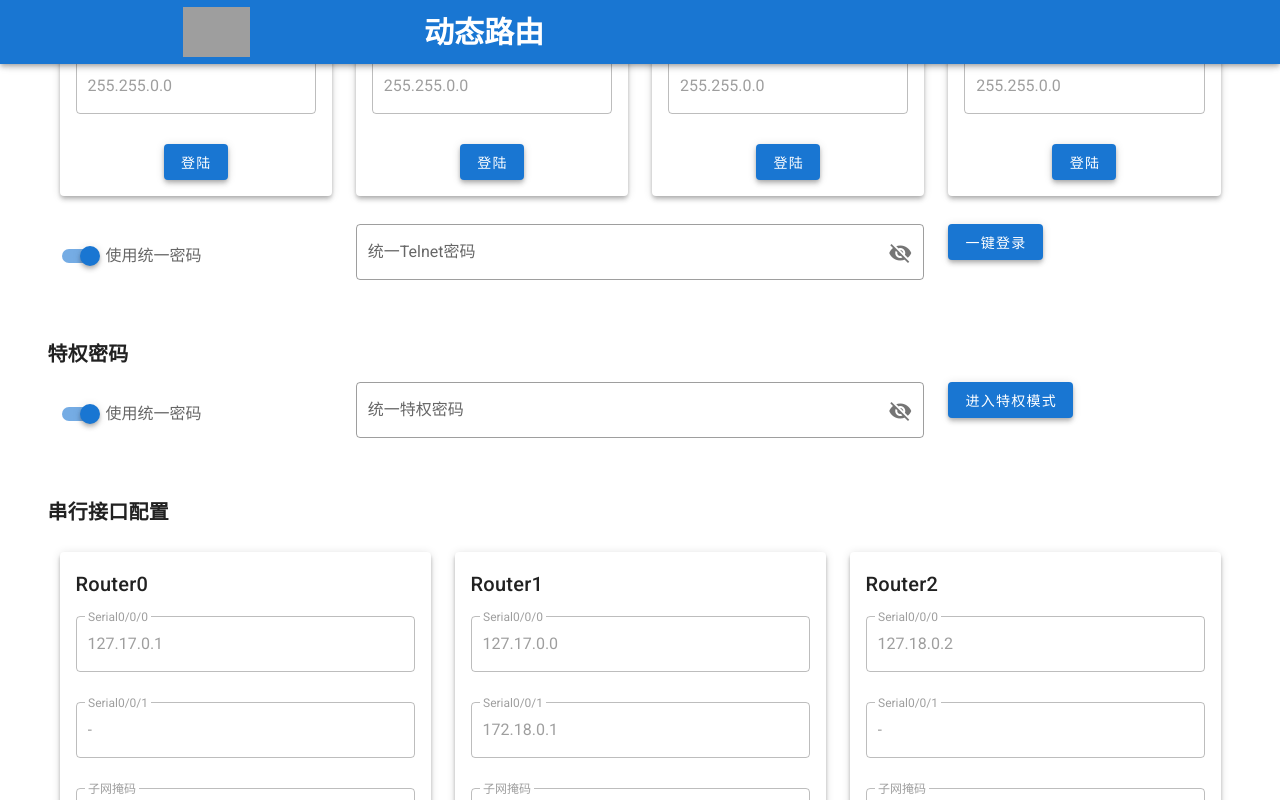
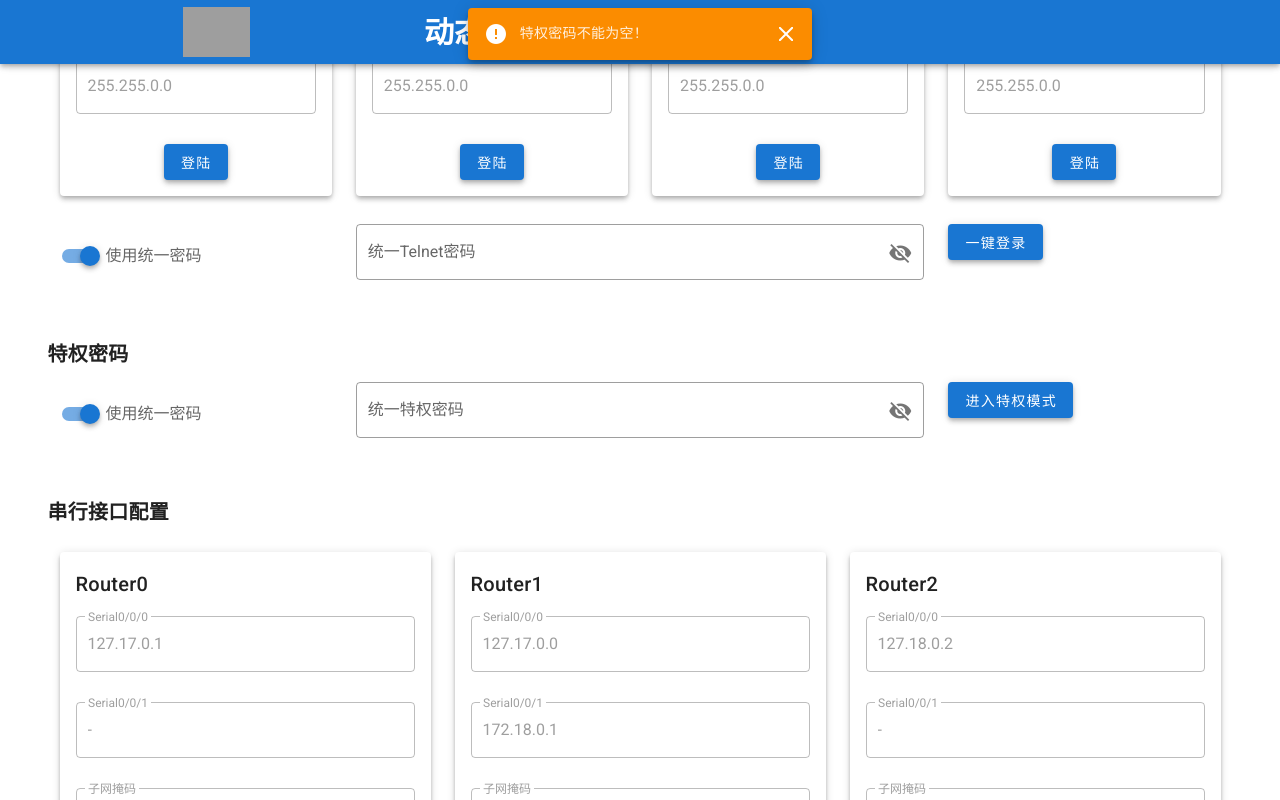
Before and after one commit to codelumos/dynamic-routing-front-end, a Vue app: page / in a window 1280 px wide. Both pictures are taken after a click on the button "进入特权模式". Shown: the part 686-1486 px from the top of the page. Built offline with nearby package versions, Linux system fonts and the light colour scheme; grey boxes are pictures that could not be loaded.

Commit message:
重新实现拆分后的函数框架

```diff
--- a/src/components/Login.vue
+++ b/src/components/Login.vue
@@ -64,7 +64,7 @@
               <v-btn
                   elevation="4"
                   color="primary"
-                  @click="login('s2', ip_s2, pwd_uf_en ? pwd_uf : pwd_s2)"
+                  @click="login('s2', ip_s2, mask_s2, pwd_uf_en ? pwd_uf : pwd_s2)"
               >
                 登陆
               </v-btn>
@@ -120,7 +120,7 @@
               <v-btn
                   elevation="4"
                   color="primary"
-                  @click="login('r0', ip_r0, pwd_uf_en ? pwd_uf : pwd_r0)"
+                  @click="login('r0', ip_r0, mask_r0, pwd_uf_en ? pwd_uf : pwd_r0)"
               >
                 登陆
               </v-btn>
@@ -176,7 +176,7 @@
               <v-btn
                   elevation="4"
                   color="primary"
-                  @click="login('r1', ip_r1, pwd_uf_en ? pwd_uf : pwd_r1)"
+                  @click="login('r1', ip_r1, mask_r1, pwd_uf_en ? pwd_uf : pwd_r1)"
               >
                 登陆
               </v-btn>
@@ -232,7 +232,7 @@
               <v-btn
                   elevation="4"
                   color="primary"
-                  @click="login('r2', ip_r2, pwd_uf_en ? pwd_uf : pwd_r2)"
+                  @click="login('r2', ip_r2, mask_r2, pwd_uf_en ? pwd_uf : pwd_r2)"
               >
                 登陆
               </v-btn>
@@ -302,7 +302,6 @@ export default {
       show_snackbar: false,
       icon: 'mdi-minus-circle',
       snackbar_text: '网络连接失败',
-      timeout: 2000,
       color: 'warning',
       // 设备IP地址
       ip_s2: '127.16.0.1',
@@ -336,7 +335,7 @@ export default {
     }
   },
   methods: {
-    login(dev_no, ip, pwd) {
+    login(dev_no, ip, mask, pwd) {
       const url = 'http://127.0.0.1:5000/login'
       let params = {
         dev_no: dev_no,
--- a/src/components/Privilege.vue
+++ b/src/components/Privilege.vue
@@ -1,5 +1,28 @@
 <template>
   <v-container>
+    <!-- 消息条 -->
+    <v-snackbar
+        v-model="show_snackbar"
+        :top="true"
+        :color="color"
+    >
+      <v-icon left>
+        {{ icon }}
+      </v-icon>
+      {{ snackbar_text }}
+      <template v-slot:action="{ attrs }">
+        <v-btn
+            icon
+            v-bind="attrs"
+            @click="show_snackbar = false"
+        >
+          <v-icon>
+            mdi-window-close
+          </v-icon>
+        </v-btn>
+      </template>
+    </v-snackbar>
+
     <!-- 标题 -->
     <v-row>
       <p class="title font-weight-bold mb-3">
@@ -109,6 +132,7 @@
         <v-btn
             elevation="4"
             color="primary"
+            @click="enable"
         >
           进入特权模式
         </v-btn>
@@ -124,6 +148,11 @@ export default {
   name: "Privilege",
   data() {
     return {
+      // 消息条
+      show_snackbar: false,
+      icon: 'mdi-minus-circle',
+      snackbar_text: '网络连接失败',
+      color: 'warning',
       // 使用统一特权密码
       pwd_uf_en: true,
       pwd_uf: '',
@@ -140,8 +169,9 @@ export default {
       show_s2: false
     }
   },
-  check() {
-    //检查特权密码是否为空
+  methods: {
+    enable() {
+      // 检查特权密码是否为空
       if ((this.pwd_uf_en && this.pwd_uf === '') || (!this.pwd_uf_en && (this.pwd_r0 === '' || this.pwd_r1 === '' || this.pwd_r2 === '' || this.pwd_s2 === ''))) {
         this.snackbar_text = '特权密码不能为空！'
         this.icon = 'mdi-alert-circle'
@@ -166,8 +196,5 @@ export default {
       })
     }
   }
+}
 </script>
-
-<style scoped>
-
-</style>
--- a/src/components/Serial.vue
+++ b/src/components/Serial.vue
@@ -1,5 +1,28 @@
 <template>
   <v-container>
+    <!-- 消息条 -->
+    <v-snackbar
+        v-model="show_snackbar"
+        :top="true"
+        :color="color"
+    >
+      <v-icon left>
+        {{ icon }}
+      </v-icon>
+      {{ snackbar_text }}
+      <template v-slot:action="{ attrs }">
+        <v-btn
+            icon
+            v-bind="attrs"
+            @click="show_snackbar = false"
+        >
+          <v-icon>
+            mdi-window-close
+          </v-icon>
+        </v-btn>
+      </template>
+    </v-snackbar>
+
     <!-- 标题 -->
     <v-row>
       <p class="title font-weight-bold mb-3">
@@ -29,7 +52,7 @@
                   disabled
               ></v-text-field>
               <v-text-field
-                  v-model="mask_r1"
+                  v-model="mask_r0"
                   label="子网掩码"
                   required
                   outlined
@@ -95,7 +118,7 @@
                   disabled
               ></v-text-field>
               <v-text-field
-                  v-model="mask_r1"
+                  v-model="mask_r2"
                   label="子网掩码"
                   required
                   outlined
@@ -112,6 +135,7 @@
         <v-btn
             elevation="4"
             color="primary"
+            @click="init"
         >
           初始化串口
         </v-btn>
@@ -121,10 +145,17 @@
 </template>
 
 <script>
+import axios from "axios";
+
 export default {
   name: "Serial",
   data() {
     return {
+      // 消息条
+      show_snackbar: false,
+      icon: 'mdi-minus-circle',
+      snackbar_text: '网络连接失败',
+      color: 'warning',
       // 串行接口Serial0/0/0
       serial0_r0: '127.17.0.1',
       serial0_r1: '127.17.0.0',
@@ -139,5 +170,18 @@ export default {
       mask_r2: '255.255.0.0'
     }
   },
+  methods: {
+    init() {
+      const url = 'http://127.0.0.1:5000/init/'
+      axios({
+        url: url,
+        method: 'post',
+      }).then(res => {
+        console.log(res)
+      }).catch(err => {
+        console.log(err)
+      })
+    }
+  }
 }
 </script>
```
Lines whose indentation alone changed are shown as unchanged.
